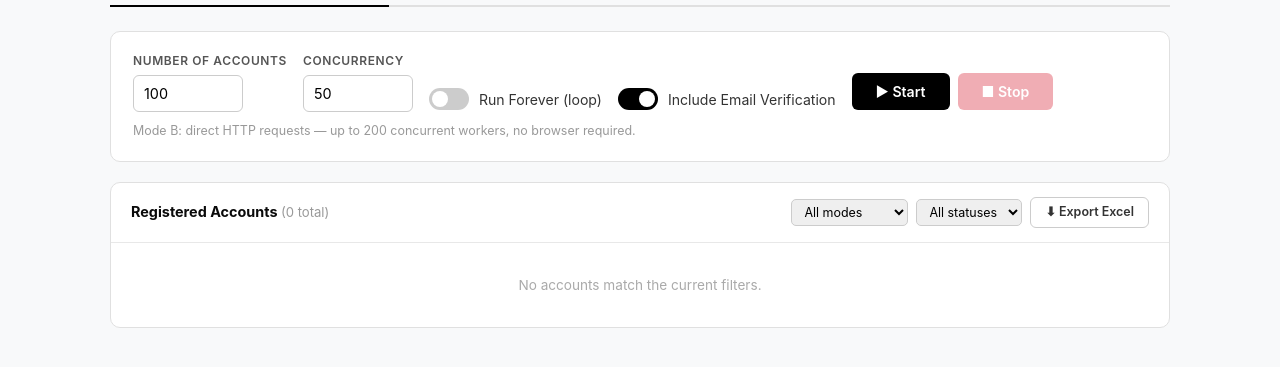
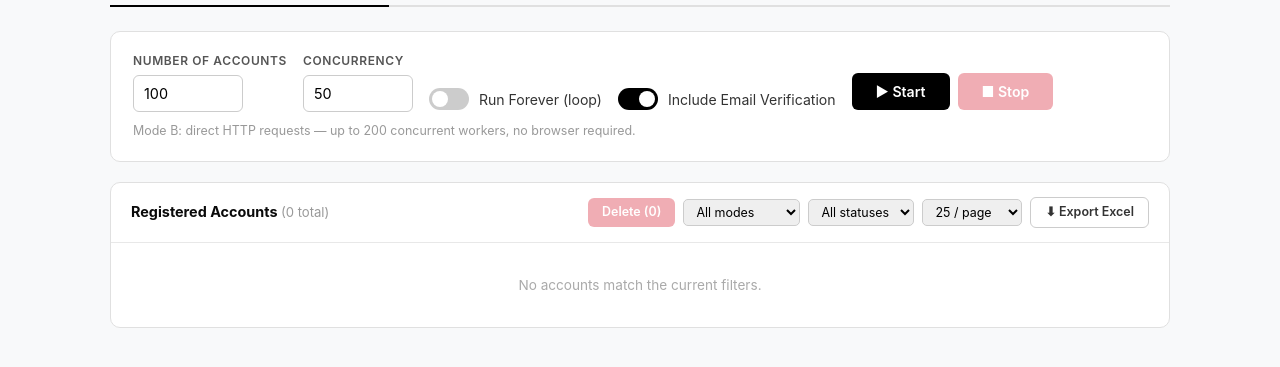
Before and after one commit to AlvinOng1999/CoingeckoAPITests, a Flask app: page /bulk-register in a window 1280 px wide. Shown: the part 199-566 px from the top of the page. Run offline with Flask 3, Linux system fonts and the light colour scheme; data that the repository does not hold is empty.

Commit message:
feat: add pagination, select/select-all, and delete to bulk accounts table
- storage.py: add delete_bulk_accounts(ids) — DELETE WHERE id IN (...)
- app.py: add POST /api/bulk-delete route
- bulk_register.html:
  - Checkbox column in table header (select-all for current page, indeterminate
    when partially selected) and per-row checkboxes with onRowCheck()
  - Delete button shows selected count, disabled when nothing selected;
    confirms before deleting, then reloads table
  - Client-side pagination: 25/50/100 per page selector, Prev/Next buttons,
    pager row hidden when all results fit on one page
  - Filter changes reset to page 1; polling preserves current page + selections
  - allAccounts array holds full server response; renderTable() handles slicing

Co-Authored-By: Claude Sonnet 4.6 <noreply@anthropic.com>

```diff
--- a/dashboard/app.py
+++ b/dashboard/app.py
@@ -623,6 +623,14 @@ def api_bulk_export():
                      mimetype="application/vnd.openxmlformats-officedocument.spreadsheetml.sheet")
 
 
+@app.route("/api/bulk-delete", methods=["POST"])
+def api_bulk_delete():
+    body = request.get_json(force=True)
+    ids = body.get("ids", [])
+    deleted = storage.delete_bulk_accounts(ids)
+    return jsonify({"ok": True, "deleted": deleted})
+
+
 @app.route("/api/bulk-log/<int:run_id>")
 def api_bulk_log(run_id):
     log_path = os.path.join(os.path.dirname(__file__), "..", "logs", f"bulk_run_{run_id}.txt")
--- a/dashboard/templates/bulk_register.html
+++ b/dashboard/templates/bulk_register.html
@@ -69,6 +69,15 @@
     .s-pending { color: #d97706; }
     .s-failed { color: #6b7280; }
     .tbl-empty { padding: 32px; text-align: center; color: #aaa; font-size: .85rem; }
+    .btn-danger { background: #dc3545; color: #fff; border: none; padding: 5px 14px; border-radius: 6px; font-size: .78rem; font-weight: 600; cursor: pointer; }
+    .btn-danger:disabled { opacity: .4; cursor: not-allowed; }
+    .btn-danger:hover:not(:disabled) { background: #bb2d3b; }
+    .pager-row { display: flex; align-items: center; justify-content: center; gap: 10px; padding: 12px 20px; border-top: 1px solid #f0f0f0; }
+    .pager-btn { background: #fff; border: 1px solid #ccc; padding: 4px 12px; border-radius: 5px; font-size: .8rem; cursor: pointer; }
+    .pager-btn:disabled { opacity: .4; cursor: not-allowed; }
+    .pager-btn:hover:not(:disabled) { border-color: #000; }
+    .pager-info { font-size: .82rem; color: #666; min-width: 120px; text-align: center; }
+    table.accts th:first-child, table.accts td:first-child { width: 36px; }
   </style>
 </head>
 <body>
@@ -158,22 +167,33 @@
     <div class="tbl-header">
       <span class="tbl-title">Registered Accounts <span id="acct-count" style="font-weight:400;color:#999;font-size:.82rem;"></span></span>
       <div class="tbl-controls">
-        <select class="tbl-filter" id="fil-mode" onchange="loadAccounts()">
+        <button class="btn-danger" id="btn-delete" onclick="deleteSelected()" disabled>Delete (<span id="sel-count">0</span>)</button>
+        <select class="tbl-filter" id="fil-mode" onchange="onFilterChange()">
           <option value="">All modes</option>
           <option value="http">HTTP Blast</option>
           <option value="browser">Browser Pool</option>
         </select>
-        <select class="tbl-filter" id="fil-status" onchange="loadAccounts()">
+        <select class="tbl-filter" id="fil-status" onchange="onFilterChange()">
           <option value="">All statuses</option>
           <option value="verified">Verified</option>
           <option value="unverified">Unverified</option>
           <option value="failed">Failed</option>
+        </select>
+        <select class="tbl-filter" id="fil-page-size" onchange="onPageSizeChange()">
+          <option value="25">25 / page</option>
+          <option value="50">50 / page</option>
+          <option value="100">100 / page</option>
         </select>
         <button class="btn-export" onclick="exportXlsx()">&#11015; Export Excel</button>
       </div>
     </div>
     <div id="tbl-body">
       <div class="tbl-empty">No accounts yet &mdash; start a run above.</div>
+    </div>
+    <div id="pager-row" class="pager-row" style="display:none">
+      <button class="pager-btn" id="btn-prev" onclick="prevPage()">&#8592; Prev</button>
+      <span id="pager-info" class="pager-info"></span>
+      <button class="pager-btn" id="btn-next" onclick="nextPage()">Next &#8594;</button>
     </div>
   </div>
 </div>
@@ -184,6 +204,10 @@ let currentRunId = null;
 let sseSource = null;
 let pollInterval = null;
 let stepLogInterval = null;
+let allAccounts = [];
+let currentPage = 1;
+let pageSize = 25;
+let selectedIds = new Set();
 
 function switchMode(mode) {
   currentMode = mode;
@@ -323,6 +347,118 @@ async function loadStepLog() {
   feed.scrollTop = feed.scrollHeight;
 }
 
+function onFilterChange() {
+  currentPage = 1;
+  loadAccounts();
+}
+
+function onPageSizeChange() {
+  pageSize = parseInt(document.getElementById('fil-page-size').value);
+  currentPage = 1;
+  renderTable();
+}
+
+function prevPage() {
+  if (currentPage > 1) { currentPage--; renderTable(); }
+}
+
+function nextPage() {
+  const totalPages = Math.max(1, Math.ceil(allAccounts.length / pageSize));
+  if (currentPage < totalPages) { currentPage++; renderTable(); }
+}
+
+function toggleSelectAll() {
+  const chkAll = document.getElementById('chk-all');
+  if (!chkAll) return;
+  const start = (currentPage - 1) * pageSize;
+  allAccounts.slice(start, start + pageSize).forEach(function(a) {
+    if (chkAll.checked) selectedIds.add(a.id); else selectedIds.delete(a.id);
+  });
+  updateDeleteBtn();
+  renderTable();
+}
+
+function onRowCheck(cb) {
+  const id = parseInt(cb.dataset.id);
+  if (cb.checked) selectedIds.add(id); else selectedIds.delete(id);
+  updateDeleteBtn();
+  const start = (currentPage - 1) * pageSize;
+  const pageIds = allAccounts.slice(start, start + pageSize).map(a => a.id);
+  const allSel = pageIds.length > 0 && pageIds.every(id => selectedIds.has(id));
+  const someSel = pageIds.some(id => selectedIds.has(id));
+  const chkAll = document.getElementById('chk-all');
+  if (chkAll) { chkAll.checked = allSel; chkAll.indeterminate = !allSel && someSel; }
+}
+
+function updateDeleteBtn() {
+  const n = selectedIds.size;
+  document.getElementById('btn-delete').disabled = n === 0;
+  document.getElementById('sel-count').textContent = n;
+}
+
+async function deleteSelected() {
+  if (!selectedIds.size) return;
+  if (!confirm('Delete ' + selectedIds.size + ' account(s)? This cannot be undone.')) return;
+  await fetch('/api/bulk-delete', {
+    method: 'POST',
+    headers: {'Content-Type': 'application/json'},
+    body: JSON.stringify({ids: [...selectedIds]}),
+  });
+  selectedIds.clear();
+  updateDeleteBtn();
+  await loadAccounts();
+}
+
+function renderTable() {
+  const total = allAccounts.length;
+  const totalPages = Math.max(1, Math.ceil(total / pageSize));
+  if (currentPage > totalPages) currentPage = totalPages;
+  const start = (currentPage - 1) * pageSize;
+  const pageAccts = allAccounts.slice(start, start + pageSize);
+
+  document.getElementById('acct-count').textContent = '(' + total + ' total)';
+
+  const pagerRow = document.getElementById('pager-row');
+  if (total > pageSize) {
+    pagerRow.style.display = 'flex';
+    document.getElementById('pager-info').textContent = 'Page ' + currentPage + ' of ' + totalPages;
+    document.getElementById('btn-prev').disabled = currentPage <= 1;
+    document.getElementById('btn-next').disabled = currentPage >= totalPages;
+  } else {
+    pagerRow.style.display = 'none';
+  }
+
+  if (!pageAccts.length) {
+    document.getElementById('tbl-body').innerHTML = '<div class="tbl-empty">No accounts match the current filters.</div>';
+    return;
+  }
+
+  const pageIds = pageAccts.map(a => a.id);
+  const allPageSel = pageIds.length > 0 && pageIds.every(id => selectedIds.has(id));
+  const somePageSel = pageIds.some(id => selectedIds.has(id));
+
+  const rows = pageAccts.map(function(a, i) {
+    const chk = selectedIds.has(a.id) ? 'checked' : '';
+    return '<tr>' +
+      '<td><input type="checkbox" class="row-chk" data-id="' + a.id + '" ' + chk + ' onchange="onRowCheck(this)"></td>' +
+      '<td style="color:#aaa">' + (total - start - i) + '</td>' +
+      '<td class="mono">' + a.email + '</td>' +
+      '<td class="mono">' + a.password + '</td>' +
+      '<td>' + statusBadge(a.status) + '</td>' +
+      '<td>' + modeBadge(a.mode) + '</td>' +
+      '<td style="color:#aaa">' + relTime(a.created_at) + '</td></tr>';
+  }).join('');
+
+  document.getElementById('tbl-body').innerHTML =
+    '<table class="accts"><thead><tr>' +
+    '<th><input type="checkbox" id="chk-all" ' + (allPageSel ? 'checked' : '') + ' onchange="toggleSelectAll()"></th>' +
+    '<th>#</th><th>Email</th><th>Password</th><th>Verification</th><th>Mode</th><th>Created</th>' +
+    '</tr></thead><tbody>' + rows + '</tbody></table>';
+
+  const chkAll = document.getElementById('chk-all');
+  if (chkAll) chkAll.indeterminate = !allPageSel && somePageSel;
+}
+
 async function loadAccounts() {
   const mode = document.getElementById('fil-mode').value;
   const status = document.getElementById('fil-status').value;
@@ -330,22 +466,8 @@ async function loadAccounts() {
   if (mode) url += 'mode=' + mode + '&';
   if (status) url += 'status=' + status + '&';
   const resp = await fetch(url);
-  const accounts = await resp.json();
-  document.getElementById('acct-count').textContent = '(' + accounts.length + ' total)';
-  if (!accounts.length) {
-    document.getElementById('tbl-body').innerHTML = '<div class="tbl-empty">No accounts match the current filters.</div>';
-    return;
-  }
-  const rows = accounts.map(function(a, i) {
-    return '<tr><td style="color:#aaa">' + (accounts.length - i) + '</td>' +
-      '<td class="mono">' + a.email + '</td>' +
-      '<td class="mono">' + a.password + '</td>' +
-      '<td>' + statusBadge(a.status) + '</td>' +
-      '<td>' + modeBadge(a.mode) + '</td>' +
-      '<td style="color:#aaa">' + relTime(a.created_at) + '</td></tr>';
-  }).join('');
-  document.getElementById('tbl-body').innerHTML =
-    '<table class="accts"><thead><tr><th>#</th><th>Email</th><th>Password</th><th>Verification</th><th>Mode</th><th>Created</th></tr></thead><tbody>' + rows + '</tbody></table>';
+  allAccounts = await resp.json();
+  renderTable();
 }
 
 function exportXlsx() {
--- a/storage.py
+++ b/storage.py
@@ -177,6 +177,19 @@ def save_bulk_account(run_id: int, email: str, password: str, status: str, error
         con.commit()
 
 
+def delete_bulk_accounts(ids: list) -> int:
+    if not ids:
+        return 0
+    placeholders = ",".join("?" * len(ids))
+    with _conn() as con:
+        cur = con.execute(
+            f"DELETE FROM bulk_accounts WHERE id IN ({placeholders})",
+            list(ids),
+        )
+        con.commit()
+        return cur.rowcount
+
+
 def get_bulk_accounts(run_id: int = None, status: str = None, mode: str = None) -> list[dict]:
     query = """
         SELECT ba.*, br.mode
```
